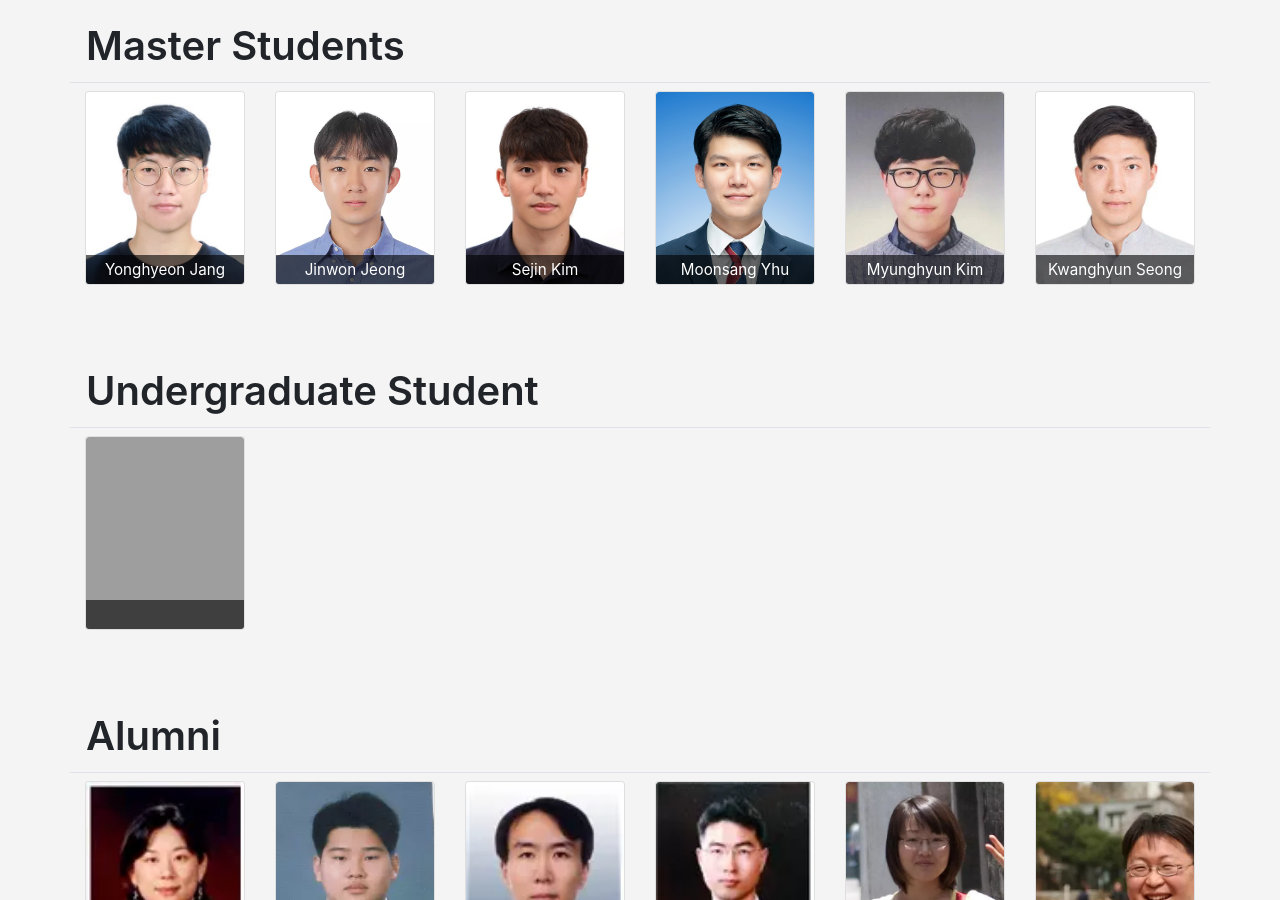
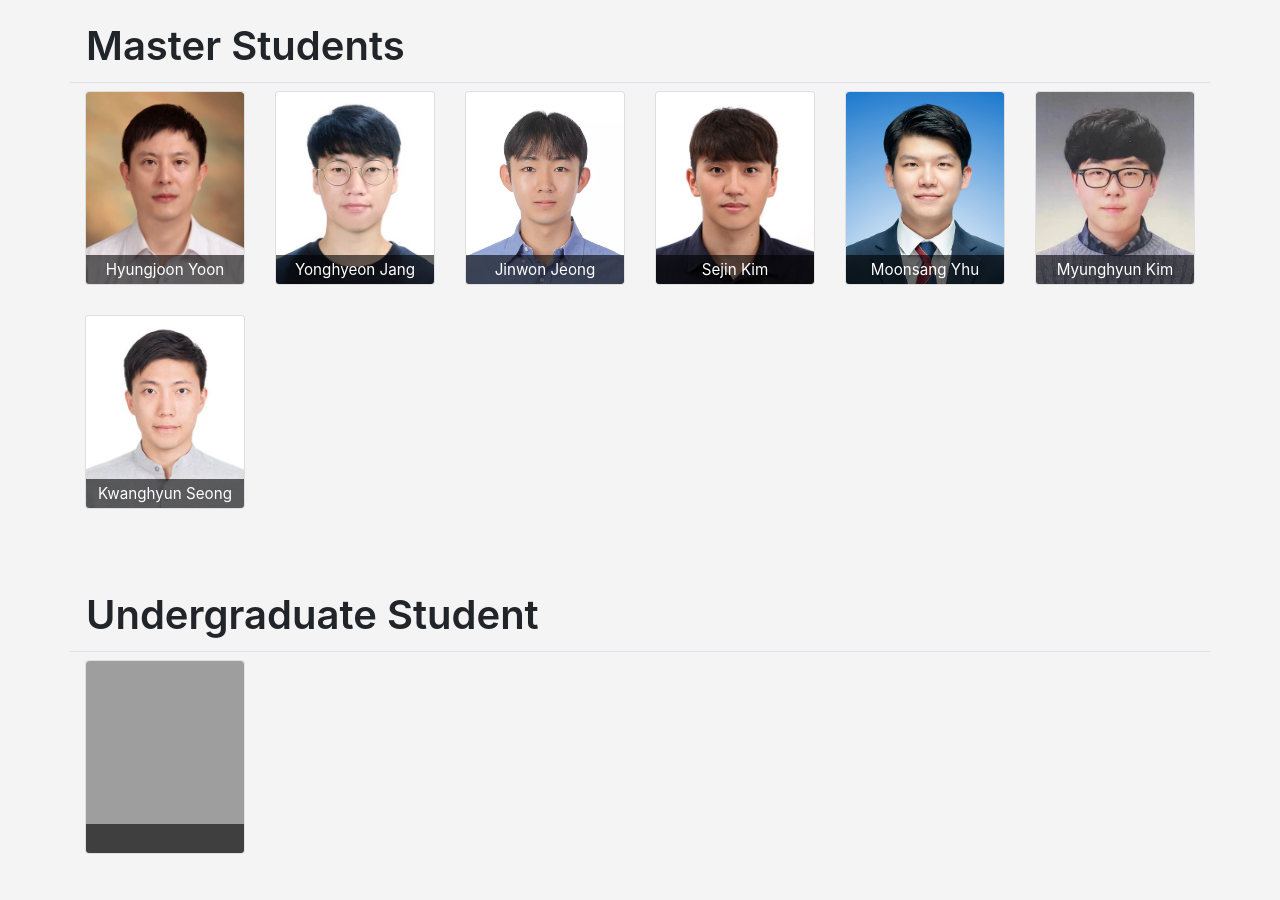
Before and after one commit to KU-Cloud/ku-cloud.github.io, a Jekyll site: the page built from members.html, in a window 1280 px wide and 900 px high, scrolled down 547 px. Built offline with Jekyll 4.4.1, drawn with Linux system fonts in a browser that asks for light colours; grey boxes are pictures that could not be loaded.

Commit message:
update members

```diff
--- a/_data/members.yaml
+++ b/_data/members.yaml
@@ -28,6 +28,8 @@ phd:
 
 
 master:
+  - name: Hyungjoon Yoon
+    mail: hjyoon@korea.ac.kr
   - name: Yonghyeon Jang
     mail: wkd3475@gmail.com
   - name: Jinwon Jeong
```
Also changed, not shown: assets/images/members/Hyungjoon Yoon.webp (added).
